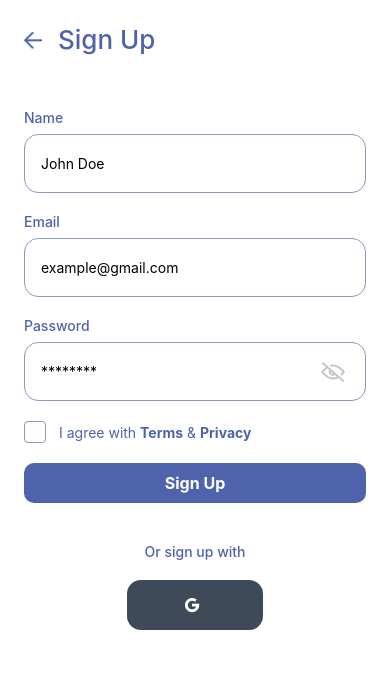
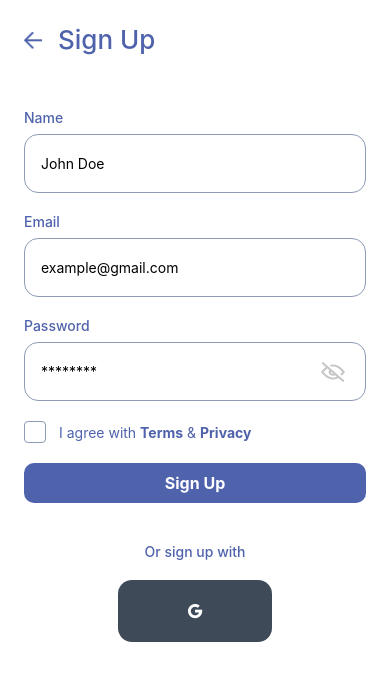
Before and after one commit to pratik-tandel/product-share-react-native, a React Native app: screen / in a window 390 px wide. Shown: the top 680 px of the page. Built offline with nearby package versions, Linux system fonts and the light colour scheme.

Commit message:
update GoogleLogin style

```diff
--- a/src/components/GoogleLogin/styles.ts
+++ b/src/components/GoogleLogin/styles.ts
@@ -6,10 +6,11 @@ export const styles = StyleSheet.create({
     container: {
         backgroundColor: colors.darkGrey,
         borderRadius: 14,
-        paddingVertical: 10,
-        paddingHorizontal: 50,
-        width: '40%',
+        padding: 16,
+        width: '45%',
         alignSelf: 'center',
+        justifyContent: 'center',
+        alignItems: 'center',
     },
     image: {
         width: 30,
```
